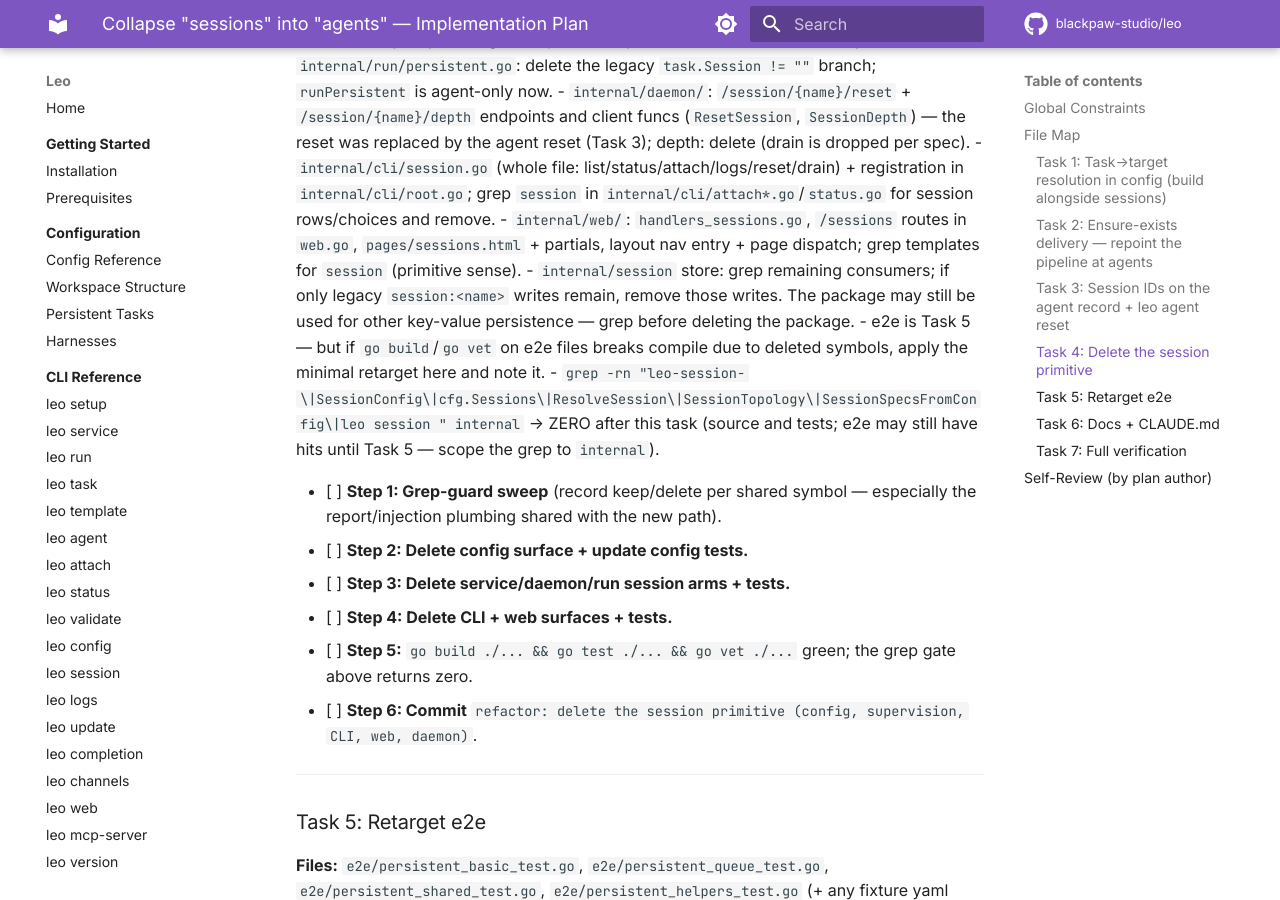
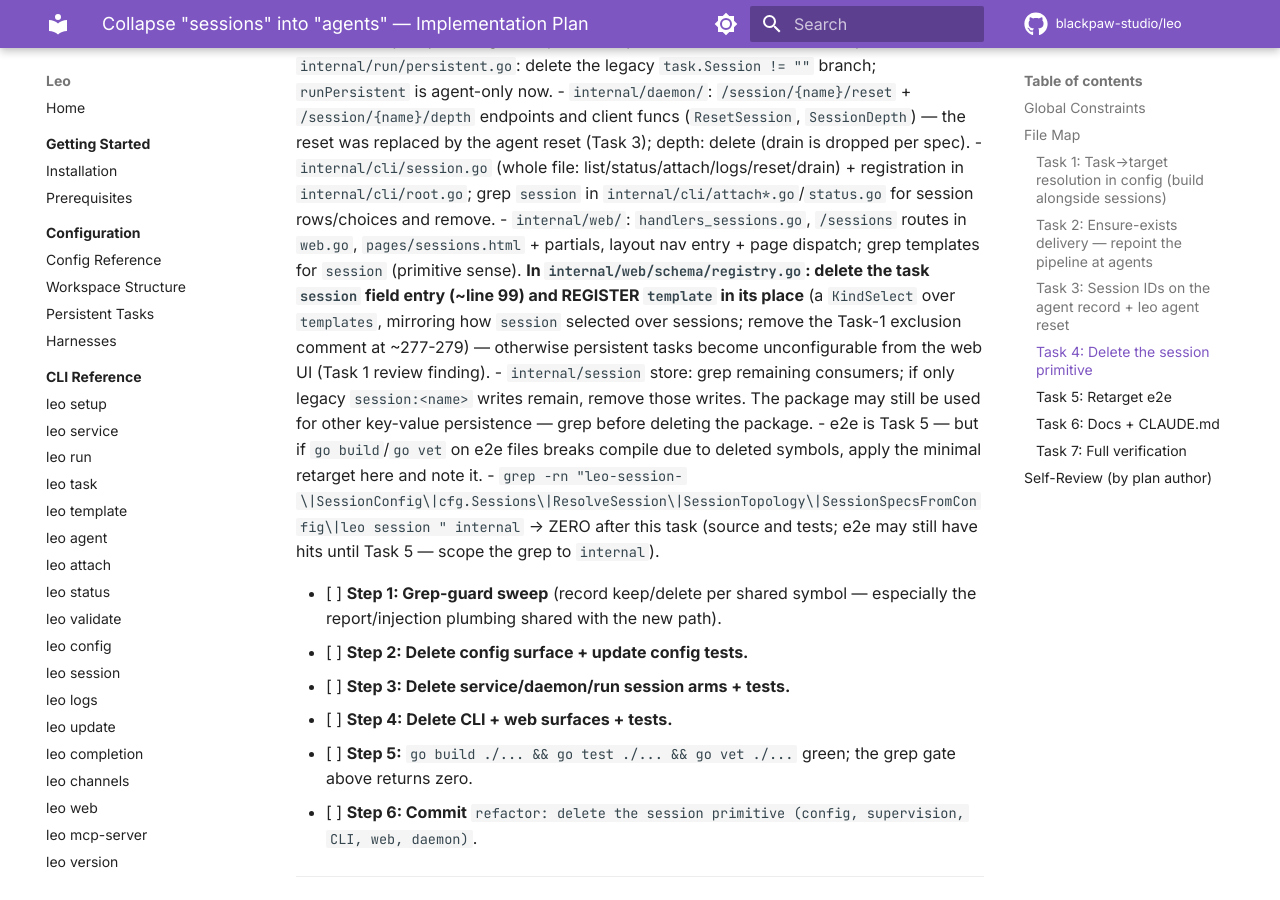
Before and after one commit to blackpaw-studio/leo, an MkDocs documentation site: the page built from docs/superpowers/plans/2026-07-14-collapse-sessions-into-agents.md, in a window 1280 px wide and 900 px high, scrolled down 6421 px. Built offline with MkDocs 1.6.1 and Material for MkDocs 9.7.7, drawn with Linux system fonts in a browser that asks for light colours; comment, search, counter and statistics services are not loaded.

Commit message:
docs: fold web-schema template registration into Task 4 (review finding)

```diff
--- a/docs/superpowers/plans/2026-07-14-collapse-sessions-into-agents.md
+++ b/docs/superpowers/plans/2026-07-14-collapse-sessions-into-agents.md
@@ -164,7 +164,7 @@ Everything now flows through Tasks 1–3; delete the session surface. Adapted TD
 - `internal/run/persistent.go`: delete the legacy `task.Session != ""` branch; `runPersistent` is agent-only now.
 - `internal/daemon/`: `/session/{name}/reset` + `/session/{name}/depth` endpoints and client funcs (`ResetSession`, `SessionDepth`) — the reset was replaced by the agent reset (Task 3); depth: delete (drain is dropped per spec).
 - `internal/cli/session.go` (whole file: list/status/attach/logs/reset/drain) + registration in `internal/cli/root.go`; grep `session` in `internal/cli/attach*.go`/`status.go` for session rows/choices and remove.
-- `internal/web/`: `handlers_sessions.go`, `/sessions` routes in `web.go`, `pages/sessions.html` + partials, layout nav entry + page dispatch; grep templates for `session` (primitive sense).
+- `internal/web/`: `handlers_sessions.go`, `/sessions` routes in `web.go`, `pages/sessions.html` + partials, layout nav entry + page dispatch; grep templates for `session` (primitive sense). **In `internal/web/schema/registry.go`: delete the task `session` field entry (~line 99) and REGISTER `template` in its place** (a `KindSelect` over `templates`, mirroring how `session` selected over sessions; remove the Task-1 exclusion comment at ~277-279) — otherwise persistent tasks become unconfigurable from the web UI (Task 1 review finding).
 - `internal/session` store: grep remaining consumers; if only legacy `session:<name>` writes remain, remove those writes. The package may still be used for other key-value persistence — grep before deleting the package.
 - e2e is Task 5 — but if `go build`/`go vet` on e2e files breaks compile due to deleted symbols, apply the minimal retarget here and note it.
 - `grep -rn "leo-session-\|SessionConfig\|cfg.Sessions\|ResolveSession\|SessionTopology\|SessionSpecsFromConfig\|leo session " internal` → ZERO after this task (source and tests; e2e may still have hits until Task 5 — scope the grep to `internal`).
```
